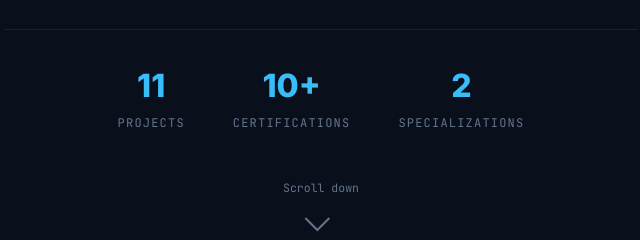
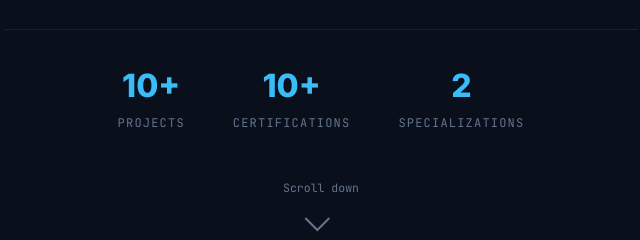
Before and after one commit to Thierry710/thierry-portfolio, a plain HTML site: page index.html in a window 1280 px wide. Shown: the part 544-784 px from the top of the page, 319-959 px from the left. Drawn offline with Linux system fonts and the light colour scheme.

Commit message:
Show 10+ projects in hero stats

```diff
--- a/index.html
+++ b/index.html
@@ -54,7 +54,7 @@
         </div>
         <div class="hero-stats">
             <div class="stat">
-                <span class="stat-number">11</span>
+                <span class="stat-number">10+</span>
                 <span class="stat-label">Projects</span>
             </div>
             <div class="stat">
```
